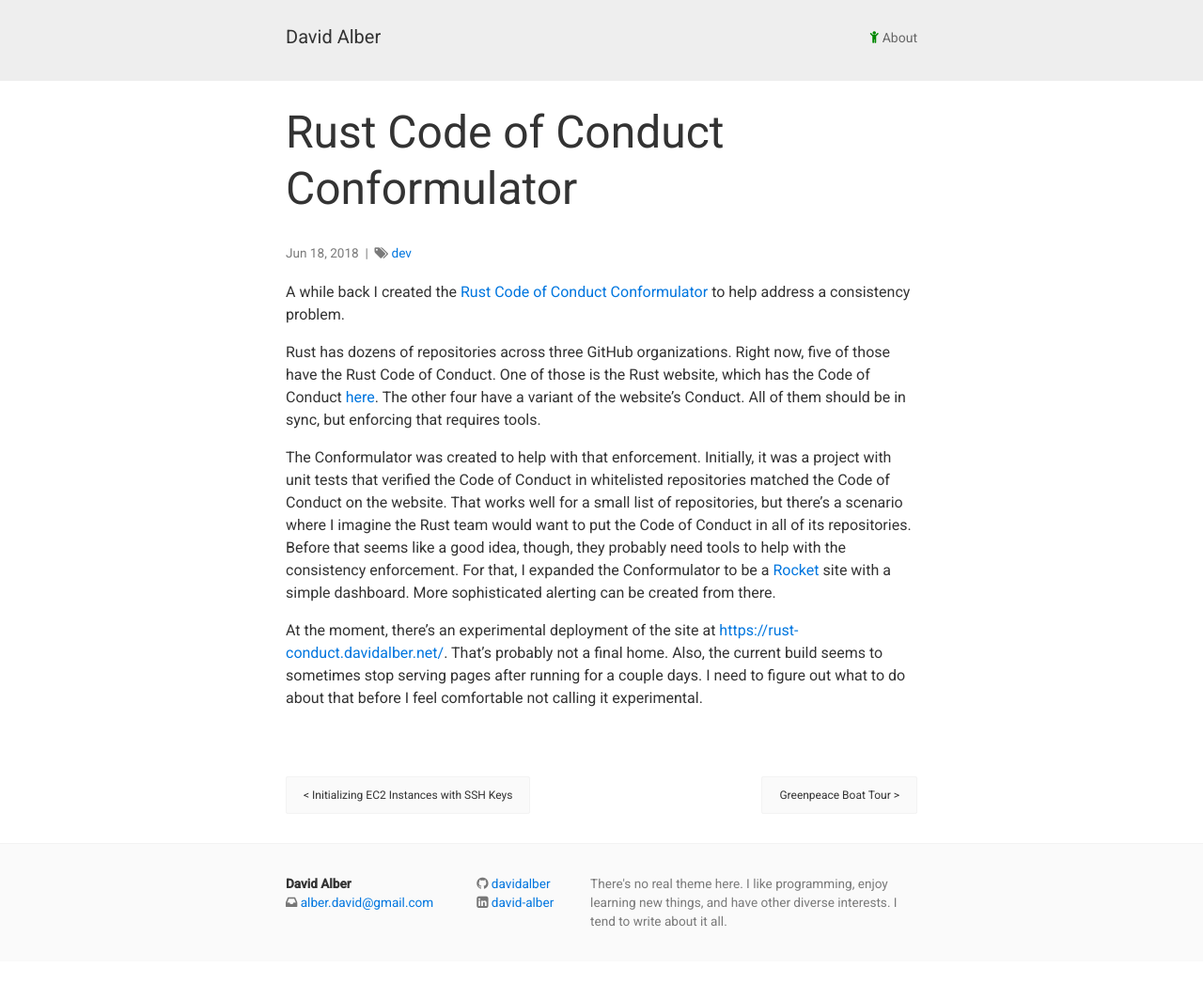
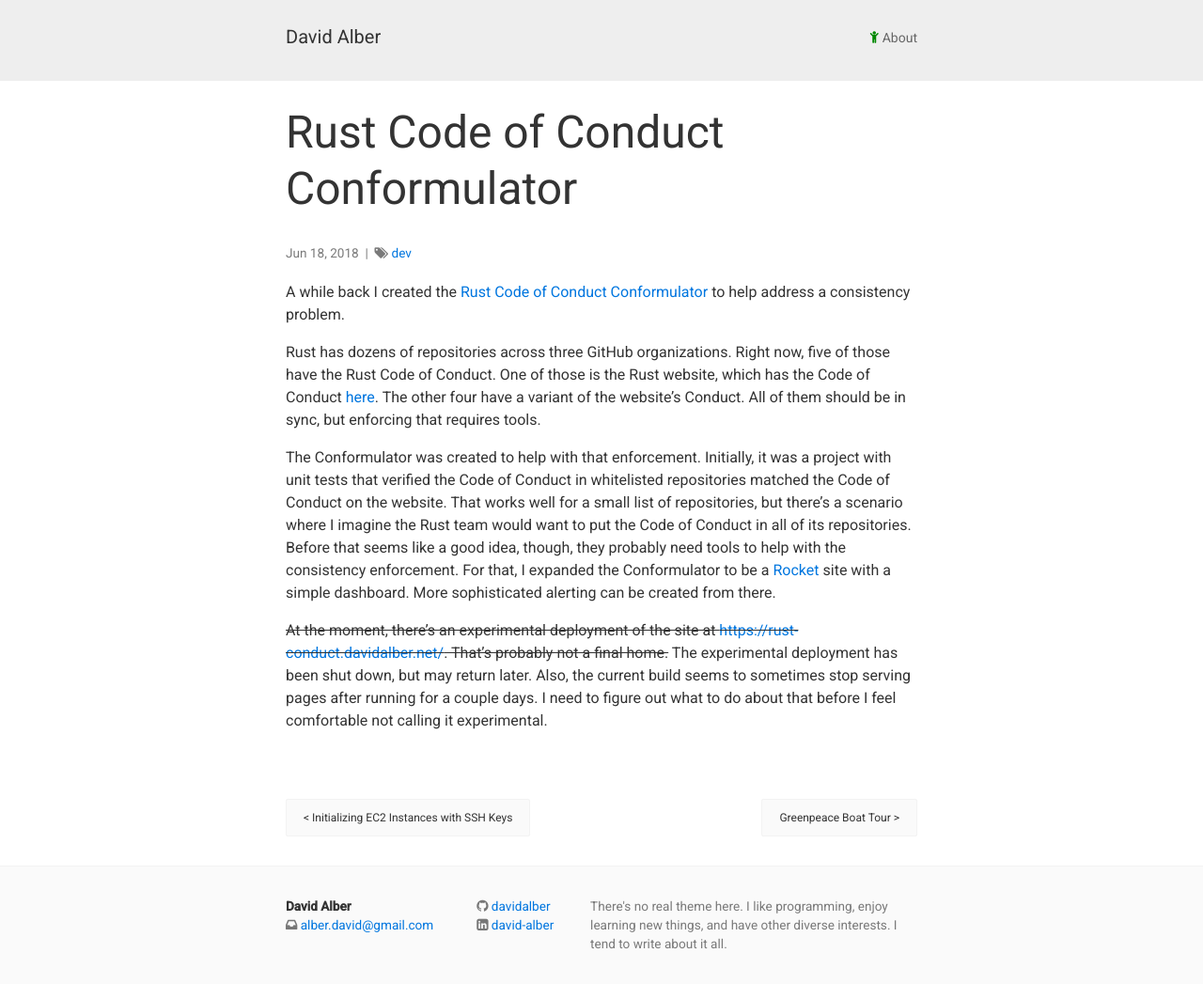
Before and after one commit to davidalber/davidalber.github.io, a Jekyll site: the page built from _posts/2018-06-18-rust-code-of-conduct-conformulator.md, in a window 1280 px wide. Shown: the whole page at 94% size. Built offline with Jekyll 4.4.1, drawn with Linux system fonts in a browser that asks for light colours; before the commit the page ends 1023 px from its top, so only the background shows below that.

Commit message:
Note that the Rust conforumlator site is shut down

```diff
--- a/_posts/2018-06-18-rust-code-of-conduct-conformulator.md
+++ b/_posts/2018-06-18-rust-code-of-conduct-conformulator.md
@@ -28,9 +28,10 @@ that, I expanded the Conformulator to be a
 [Rocket](https://rocket.rs/) site with a simple dashboard. More
 sophisticated alerting can be created from there.
 
-At the moment, there's an experimental deployment of the site at
+~~At the moment, there's an experimental deployment of the site at
 [https://rust-conduct.davidalber.net/](https://rust-conduct.davidalber.net/). That's
-probably not a final home. Also, the current build seems to sometimes
+probably not a final home.~~ The experimental deployment has been shut
+down, but may return later. Also, the current build seems to sometimes
 stop serving pages after running for a couple days. I need to figure
 out what to do about that before I feel comfortable not calling it
 experimental.
```
